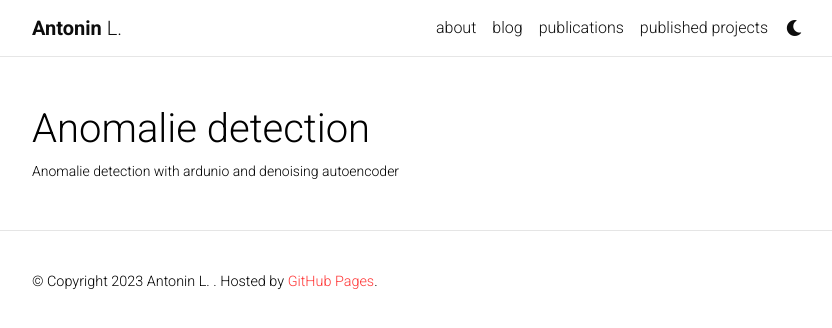
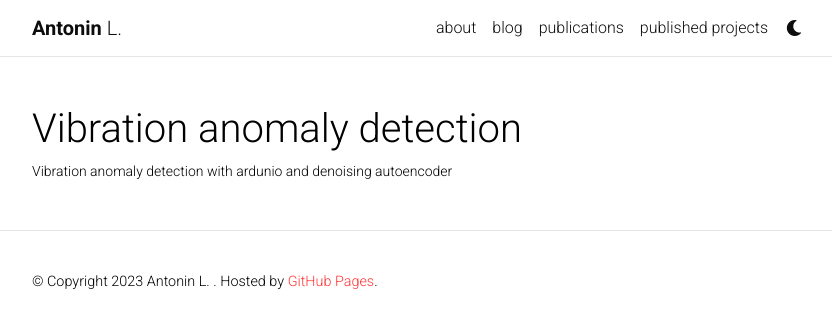
Before and after one commit to antonin-lfv/antonin-lfv.github.io, a Jekyll site: the page built from _projects/10_project_anomalie_detection.md, in a window 1280 px wide. Shown: the top 328 px of the page, without its empty margins (223-1055 px from the left). Built offline with Jekyll 4.4.1, drawn with Linux system fonts in a browser that asks for light colours; comment, search, counter and statistics services are not loaded; a style sheet for code colours, icons or effects is not loaded.

Commit message:
update images

```diff
--- a/_projects/10_project_anomalie_detection.md
+++ b/_projects/10_project_anomalie_detection.md
@@ -1,7 +1,7 @@
 ---
 layout: page
-title: Anomalie detection
-description: Anomalie detection with ardunio and denoising autoencoder
+title: Vibration anomaly detection
+description: Vibration anomaly detection with ardunio and denoising autoencoder
 img: assets/img/anomalie_detection.png
 importance: 2
 category: IA
```
Also changed, not shown: assets/img/anomalie_detection.png, assets/img/stock_prices.png.
